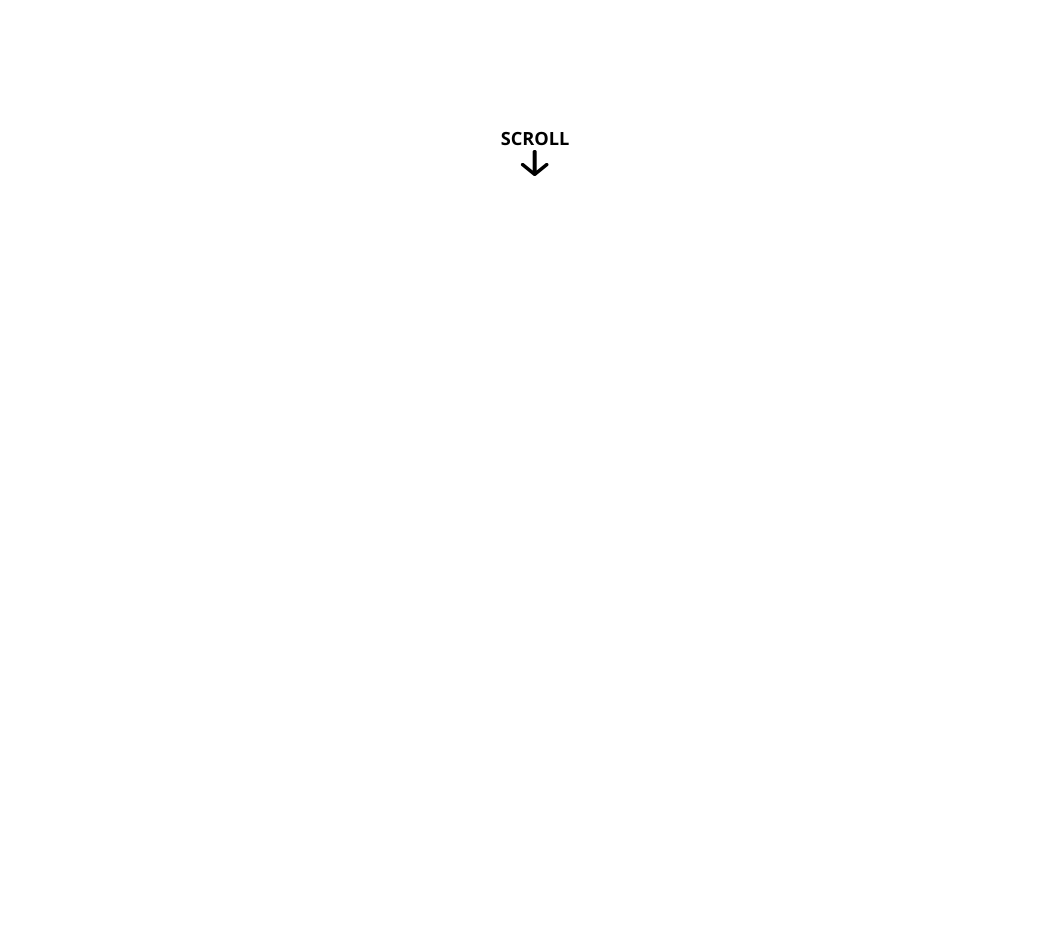
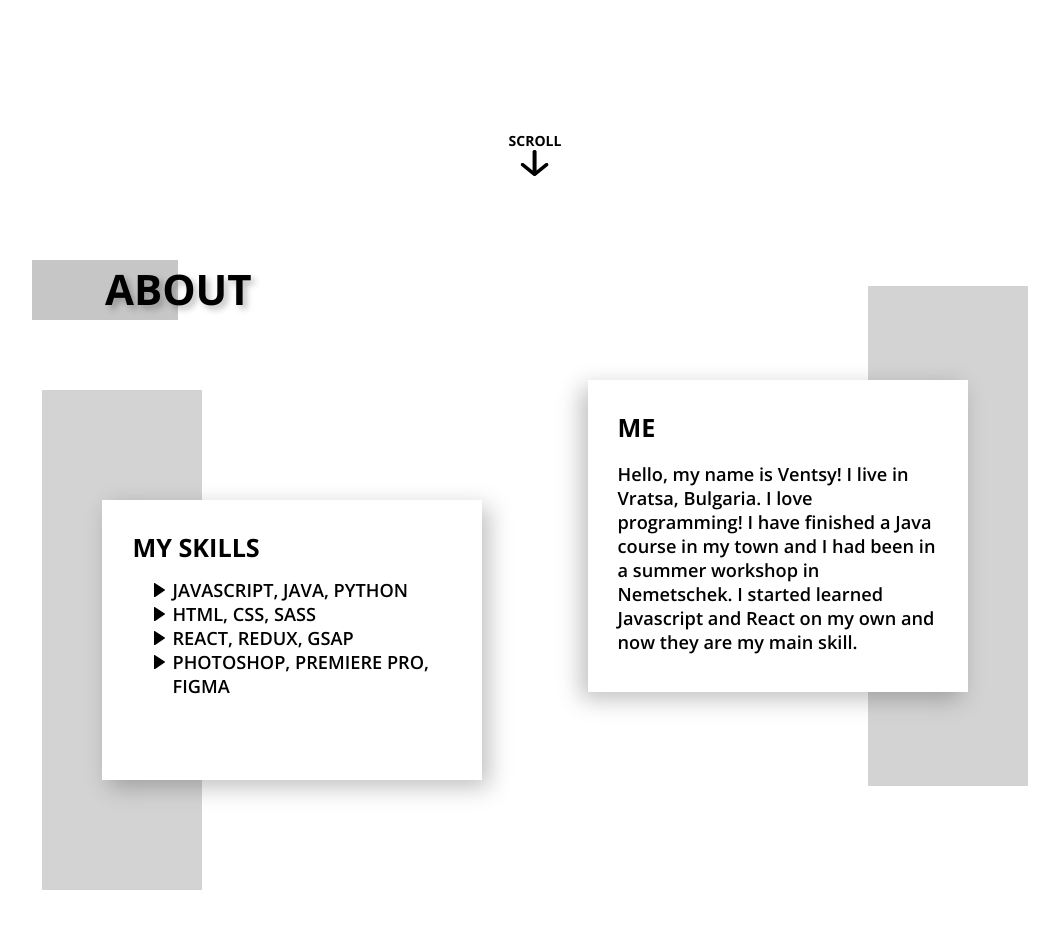
Before and after one commit to VentsislavBorislavov/Personal-Portfolio, a React (Create React App) app: page / in a window 1280 px wide. Shown: the part 620-1548 px from the top of the page, without its empty margins (105-1164 px from the left). Before the commit the page ends 800 px from the top, so only its background shows below. Built offline with nearby package versions, Linux system fonts and the light colour scheme.

Commit message:
made about me section

```diff
--- a/src/App.js
+++ b/src/App.js
@@ -1,11 +1,13 @@
 import Nav from "./components/Nav";
 import Intro from "./components/Intro";
+import About from "./components/About";
 
 function App() {
   return (
     <div className="App">
       <Nav />
       <Intro />
+      <About />
     </div>
   );
 }
--- /dev/null
+++ b/src/components/About.js
@@ -0,0 +1,29 @@
+const About = () => {
+  return (
+    <section id="about">
+      <h2>About</h2>
+      <div className="wrapper">
+        <div className="about-me">
+          <h3>Me</h3>
+          <p>
+            Hello, my name is Ventsy! I live in Vratsa, Bulgaria. I love
+            programming! I have finished a Java course in my town and I had been
+            in a summer workshop in Nemetschek. I started learned Javascript and
+            React on my own and now they are my main skill.
+          </p>
+        </div>
+        <div className="my-skills">
+          <h3>My Skills</h3>
+          <ul className="skills">
+            <li>JAVASCRIPT, JAVA, PYTHON</li>
+            <li>HTML, CSS, SASS</li>
+            <li>REACT, REDUX, GSAP</li>
+            <li>PHOTOSHOP, PREMIERE PRO, FIGMA</li>
+          </ul>
+        </div>
+      </div>
+    </section>
+  );
+};
+
+export default About;
--- /dev/null
+++ b/src/styles/components/about.scss
@@ -0,0 +1,171 @@
+#about {
+  display: inline-block;
+  min-height: 100vh;
+  width: 100%;
+  position: relative;
+  h2 {
+    color: $black;
+    display: inline-block;
+    font-size: 3.4rem;
+    text-transform: uppercase;
+    margin: 0;
+    padding-top: 80px;
+    margin-left: 250px;
+    position: relative;
+    text-shadow: 4px 4px 6px rgba($color: $black, $alpha: 0.25);
+    @include media("<=desktop") {
+      font-size: 3rem;
+      margin-left: 210px;
+    }
+
+    @include media("<=tablet") {
+      margin-left: 90px;
+    }
+
+    @include media("<=phone") {
+      font-size: 2rem;
+      margin-left: 70px;
+    }
+
+    &::before {
+      content: "";
+      width: 100%;
+      height: 60px;
+      background-color: $gray;
+      position: absolute;
+      left: -50%;
+      z-index: -1;
+      @include media("<=phone") {
+        height: 40px;
+      }
+    }
+  }
+
+  .wrapper {
+    display: flex;
+    flex-direction: row-reverse;
+    justify-content: space-evenly;
+    position: absolute;
+    top: 10%;
+    bottom: 10%;
+    left: 10%;
+    right: 10%;
+    @include media("<=desktop") {
+      left: 8%;
+      right: 8%;
+    }
+    @include media("<=tablet") {
+      width: 90%;
+      margin: auto;
+      margin-top: 20px;
+      flex-direction: column;
+      position: unset;
+    }
+
+    .about-me,
+    .my-skills {
+      background-color: $white;
+      width: 440px;
+      min-height: 300px;
+      padding: 20px 30px;
+      position: relative;
+      @include media("<=desktop") {
+        width: 320px;
+        min-height: 240px;
+      }
+      @include media("<=tablet") {
+        position: unset;
+        margin-top: 50px;
+        min-height: unset;
+      }
+      @include media("<=phone") {
+        border: none;
+        width: 100%;
+      }
+      h3 {
+        font-size: 2.55rem;
+        margin: 30px 0;
+        text-transform: uppercase;
+        @include media("<=desktop") {
+          font-size: 1.8rem;
+          margin: 10px 0;
+        }
+        @include media("<=phone") {
+          font-size: 1.8rem;
+        }
+      }
+      p,
+      li {
+        font-size: 1.6rem;
+        font-weight: 600;
+        @include media("<=desktop") {
+          font-size: 1.3rem;
+        }
+        @include media("<=phone") {
+          font-size: 1.15rem;
+        }
+      }
+      &::before {
+        content: "";
+        background-color: $gray2;
+        position: absolute;
+        width: 200px;
+        height: 600px;
+        top: 50%;
+        z-index: -1;
+        transform: translateY(-50%);
+        @include media("<=desktop") {
+          width: 160px;
+          height: 500px;
+        }
+        @include media("<=tablet") {
+          display: none;
+        }
+      }
+    }
+
+    .about-me {
+      align-self: flex-start;
+      margin-top: 120px;
+      box-shadow: -7px 7px 22px rgba($color: $black, $alpha: 0.25);
+      @include media("<=tablet") {
+        margin: 40px;
+        align-self: center;
+      }
+      @include media("<=phone") {
+        box-shadow: none;
+      }
+      &::before {
+        right: -50px;
+        @include media("<=desktop") {
+          right: -60px;
+        }
+      }
+    }
+
+    .my-skills {
+      align-self: flex-end;
+      margin-bottom: 120px;
+      box-shadow: 7px 7px 22px rgba($color: $black, $alpha: 0.25);
+      @include media("<=tablet") {
+        margin: 0;
+        align-self: center;
+      }
+      @include media("<=phone") {
+        box-shadow: none;
+      }
+      ul {
+        li {
+          list-style-image: url("../../images/list-bullet.svg");
+        }
+      }
+
+      &::before {
+        left: -50px;
+        @include media("<=desktop") {
+          left: -60px;
+        }
+      }
+    }
+  }
+}
--- a/src/styles/components/intro.scss
+++ b/src/styles/components/intro.scss
@@ -6,7 +6,7 @@
     padding-top: 102px;
     text-transform: uppercase;
     font-size: 4rem;
-    margin-left: 200px;
+    margin-left: 170px;
     @include media("<=desktop") {
       font-size: 3rem;
       margin-left: 140px;
@@ -122,7 +122,6 @@
     span {
       display: block;
       text-align: center;
-      font-size: 1.3rem;
       font-weight: 700;
       text-transform: uppercase;
     }
--- a/src/styles/index.scss
+++ b/src/styles/index.scss
@@ -3,6 +3,7 @@
 @import "./variables.scss";
 @import "./components/nav.scss";
 @import "./components/intro.scss";
+@import "./components/about.scss";
 
 :root {
   font-size: 14px;
```
Also changed, not shown: src/images/list-bullet.svg (added), src/images/me.png.
